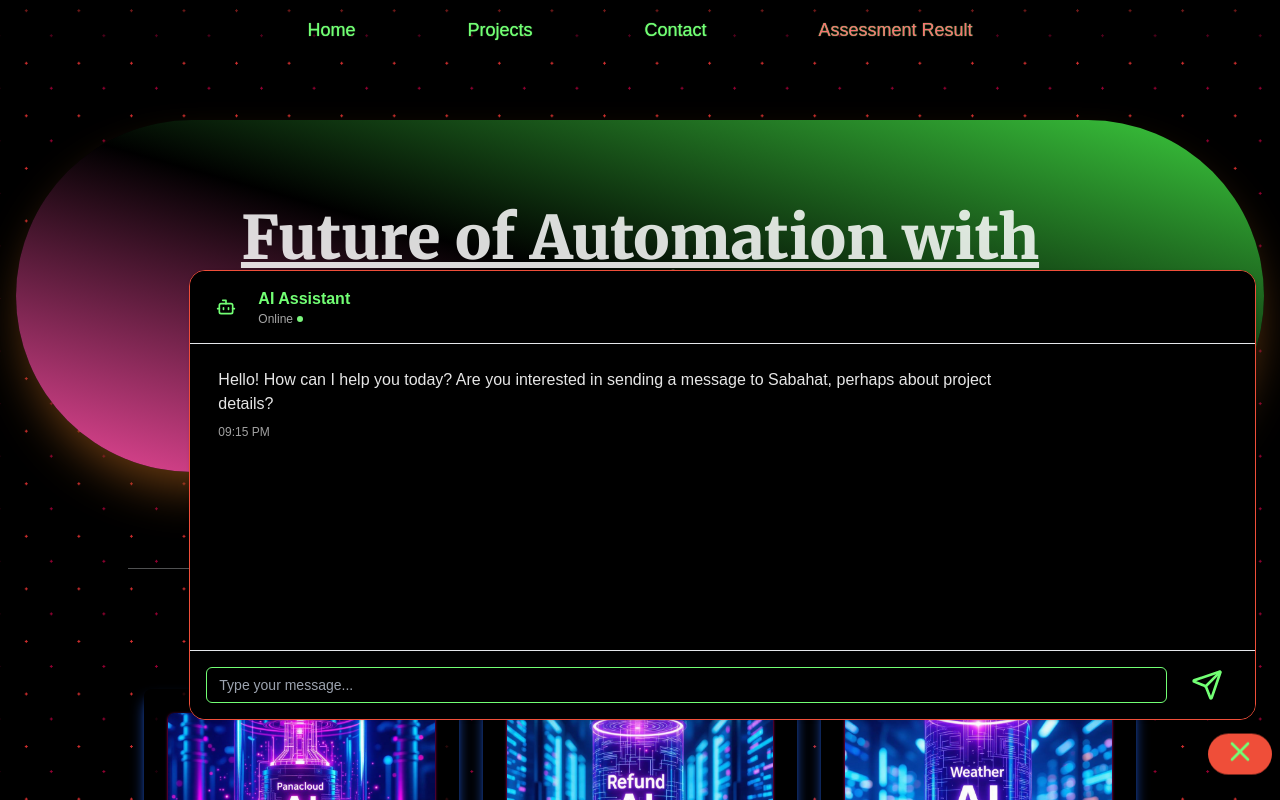
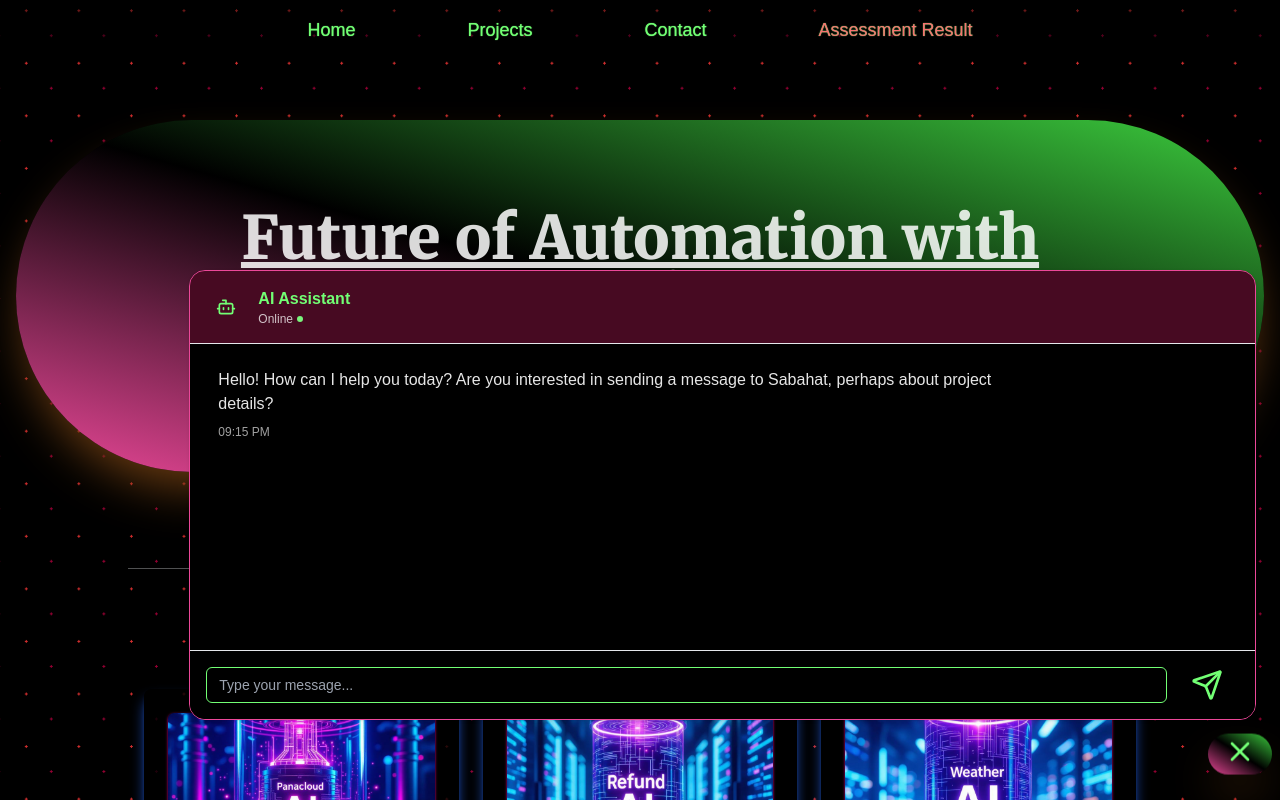
Before and after one commit to Sabahat-Shakeel/Agentic-Portfolio, a Next.js app: page / in a window 1280 px wide. Both pictures are taken after a click on the button "Ask Assistant". Shown: the top 800 px of the page. Built offline with nearby package versions, Linux system fonts and the light colour scheme.

Commit message:
updated code

```diff
--- a/src/app/components/chatbot/chatbot.tsx
+++ b/src/app/components/chatbot/chatbot.tsx
@@ -100,7 +100,7 @@ const API_URL = "/api/chat";
   return (
     <>
       {/* Toggle Button */}
-      <div className="fixed animate-bounce bottom-6 right-2 z-50 outline-[#ef4e39] rounded-full bg-[#ef4e39]">
+      <div className="fixed animate-bounce bottom-6 right-2 z-50 outline-[#ef4e39] rounded-full  bg-gradient-to-tr from-pink-500 via-black to-[#3cce3e] shadow-2xl shadow-yellow-900">
 
         <Button
 
@@ -120,32 +120,32 @@ const API_URL = "/api/chat";
 
       {/* Chat Window */}
       {isOpen && (
-        <div className="fixed bottom-20  portrait:w-[379px] portrait:h-[600px] md:right-6 w-10/12 h-[450px] z-30 border border-[#ef4e39] bg-black rounded-2xl shadow overflow-hidden flex flex-col ">
+        <div className="fixed bottom-20  portrait:w-[379px] portrait:h-[600px] md:right-6 w-10/12 h-[450px] z-30 border border-pink-500 bg-black rounded-2xl shadow overflow-hidden flex flex-col ">
 
           {/* Header */}
-          <div className="p-4 border-b border-primary/10 bg-black flex items-center gap-3">
+          <div className="p-4 border-b border-primary/10 bg-pink-800 bg-opacity-45 flex items-center gap-3">
             <div className="w-10 h-10 rounded-full bg-primary flex items-center justify-center">
               <Bot className="w-5 h-5 text-[#72ff74]" />
             </div>
             <div>
               <h3 className="font-semibold text-[#72ff74] ">AI Assistant</h3>
-              <p className="text-xs text-white/65 flex items-center gap-1">Online
+              <p className="text-xs text-white/75 flex items-center gap-1">Online
                <span className="w-[6px] h-[6px] rounded-full" style={{ backgroundColor: "#7af57c" }}></span>
                </p>
             </div>
           </div>
 
           {/* Messages */}
-          <div className="flex-1 overflow-y-auto p-4 space-y-4">
+          <div className="flex-1 overflow-y-auto p-4 space-y-4  ">
             {messages.map((message) => (
               <div
                 key={message.id}
-                className={`flex ${message.sender === "user" ? "justify-end" : "justify-start"}`}
+                className={`flex   ${message.sender === "user" ? "justify-end" : "justify-start"}`}
               >
                 <div
-                  className={`px-3 py-2 rounded-2xl max-w-[80%] ${
+                  className={`px-3 py-2 rounded-2xl max-w-[80%]  ${
                     message.sender === "user"
-                      ? "bg-[#ef4e39] text-white/90 rounded-br-md "
+                      ? "bg-[#3cce3e] text-black/90 rounded-tr-lg "
                       : " text-white/90 rounded-bl-md"
                   }`}
                 >
--- a/src/app/components/frontend/page.tsx
+++ b/src/app/components/frontend/page.tsx
@@ -4,7 +4,7 @@ import Image from "next/image";
 
 export default function Frontend() {
   return (
-    <section className="py-16 bg-gray-100 min-h-screen flex flex-col items-center justify-center">
+    <section className="py-16 bg-gray-100  min-h-screen flex flex-col items-center justify-center ">
       <div className="max-w-5xl mx-auto px-4 flex flex-col items-center justify-center text-center gap-11">
         <Link
           href="https://huggingface.co/spaces/sabahat12/deploy-agent"
```
